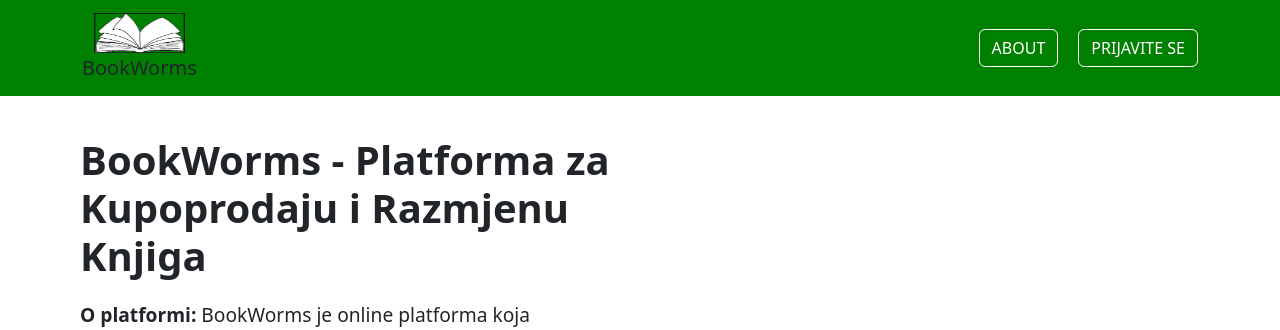
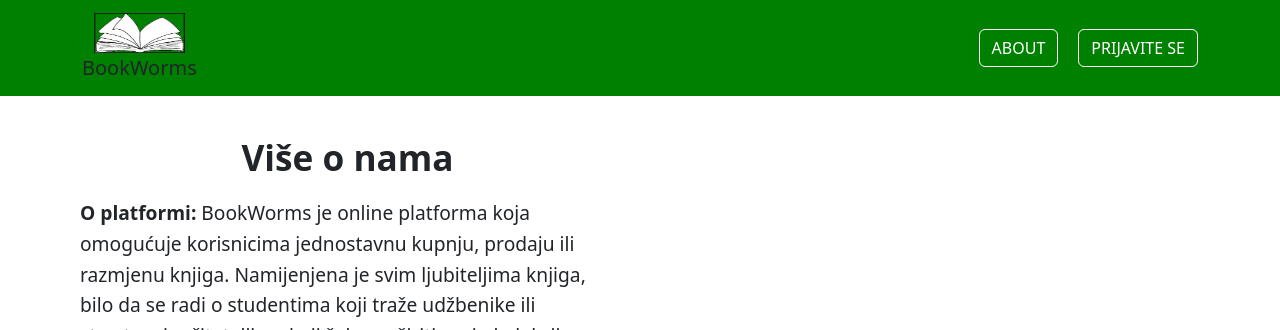
Before and after one commit to LidijaW/BookWorms-frontend, a Vue app: page /about in a window 1280 px wide. Shown: the top 330 px of the page. Built offline with nearby package versions, Linux system fonts and the light colour scheme.

Commit message:
about page part2

```diff
--- a/src/views/AboutView.vue
+++ b/src/views/AboutView.vue
@@ -1,9 +1,8 @@
 <template>
   <div class="about-container" style="display: flex; align-items: center; justify-content: space-between; padding: 40px; max-width: 1200px; margin: 0 auto;">
-    <!-- Tekstualni dio -->
     <div class="about-text" style="flex: 1; margin-right: 50px;">
-      <h1 style="font-size: 2.5em; font-weight: bold; margin-bottom: 20px;">
-        BookWorms - Platforma za Kupoprodaju i Razmjenu Knjiga
+      <h1 style="font-size: 2.2em; font-weight: bold; margin-bottom: 20px; text-align: center;">
+        Više o nama
       </h1>
       <p style="font-size: 1.2em; line-height: 1.6; margin-bottom: 20px;">
         <strong>O platformi:</strong> BookWorms je online platforma koja omogućuje korisnicima jednostavnu kupnju, prodaju ili razmjenu knjiga. Namijenjena je svim ljubiteljima knjiga, bilo da se radi o studentima koji traže udžbenike ili strastvenim čitateljima koji žele proširiti svoju kolekciju romana. Platforma funkcionira bez direktnog posredovanja u plaćanju, pružajući korisnicima mogućnost da se sami dogovore o uvjetima transakcije.
@@ -18,9 +17,20 @@
       </ul>
     </div>
 
-    <!-- Slika -->
     <div class="about-image" style="flex: 1; text-align: center;">
-      <img src="/frontend/bookworms/src/assets/about-slika.png" alt="BookWorms Image" style="max-width: 100%; height: auto; border-radius: 10px;">
+      <img :src="aboutImage" alt="BookWorms Image" style="max-width: 90%; height: auto; border-radius: 10px;">
     </div>
   </div>
 </template>
+
+<script>
+import aboutImage from '@/assets/about-slika.png';
+
+export default {
+  data() {
+    return {
+      aboutImage
+    };
+  }
+};
+</script>
```
